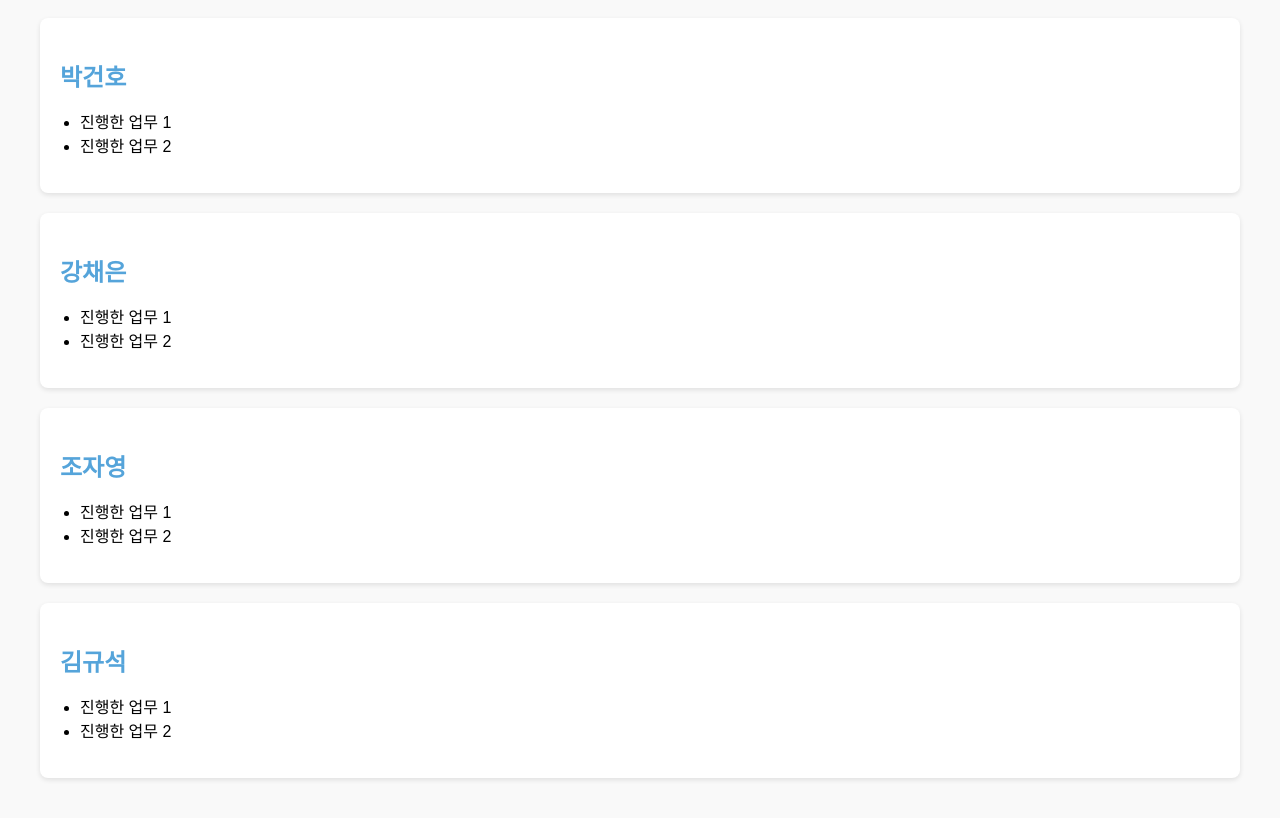
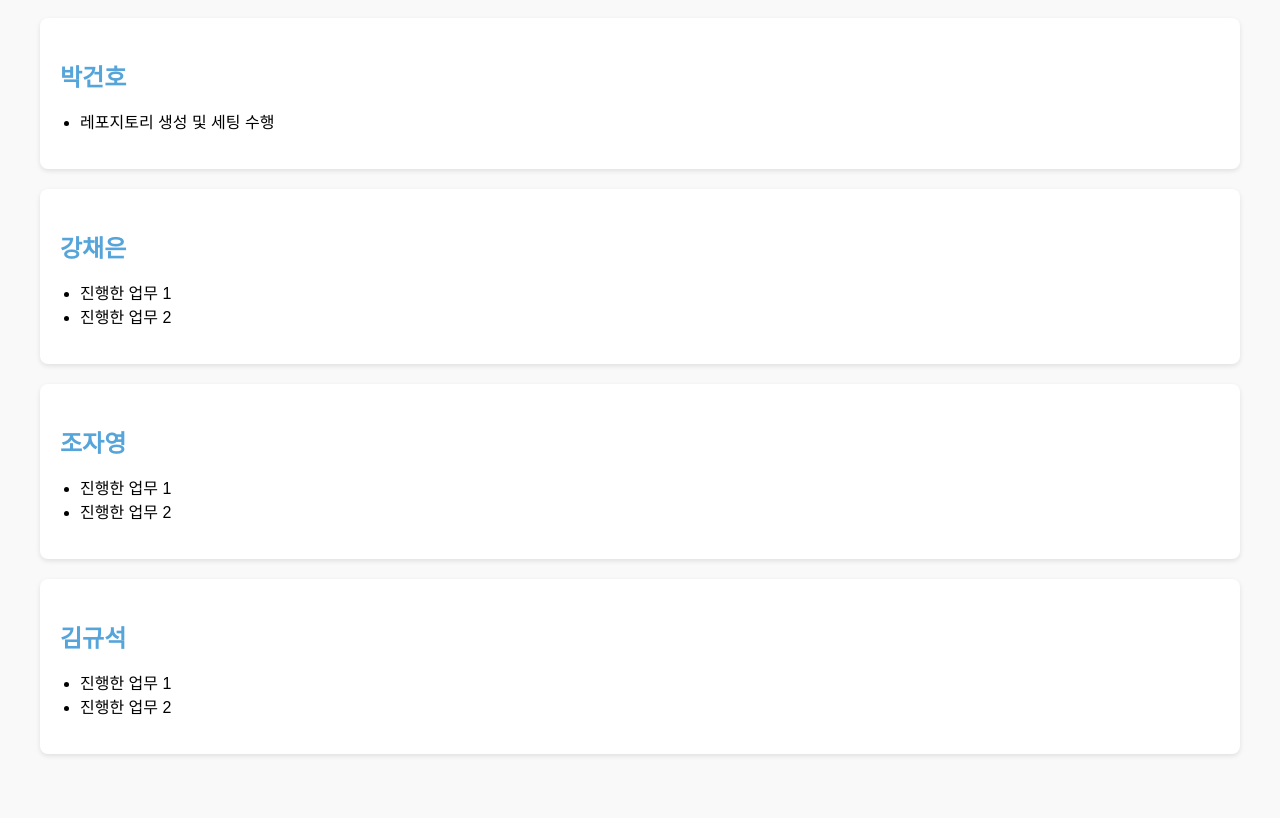
Before and after one commit to data0gyus/git-20250428-teamPJ, a website: page index.html in a window 1280 px wide. Shown: the part 80-898 px from the top of the page. After the commit the page ends 874 px from the top, so only its background shows below. Drawn offline with Linux system fonts and the light colour scheme.

Commit message:
fix: file name 수정

```diff
--- a/index.html
+++ b/index.html
@@ -43,10 +43,9 @@
     <h1>Team Introduce</h1>
 
     <div class="team-member">
-      <h2><a href="intropage1.html">박건호</a></h2>
+      <h2><a href="member1.html">박건호</a></h2>
       <ul>
-        <li>진행한 업무 1</li>
-        <li>진행한 업무 2</li>
+        <li>레포지토리 생성 및 세팅 수행</li>
       </ul>
     </div>
 
```
Also changed, not shown: member1.html (renamed from intropage1.html).
